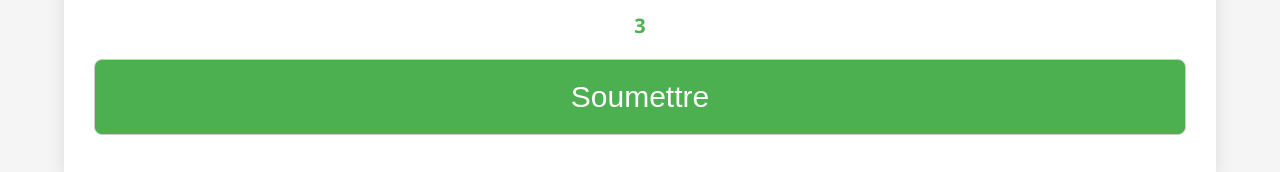
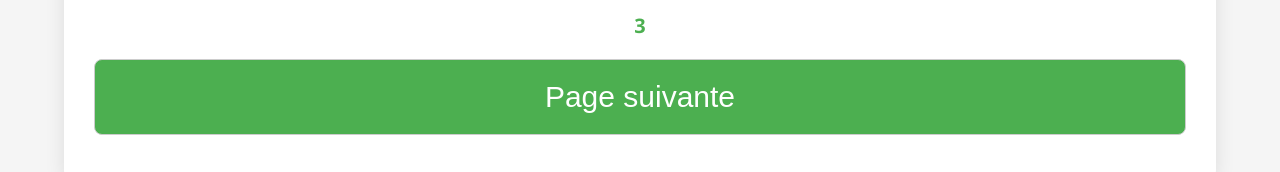
Before and after one commit to EdenAz7/Rapid, a plain HTML site: page index.html in a window 1280 px wide. Shown: the part 1449-1621 px from the top of the page. Drawn offline with Linux system fonts and the light colour scheme.

Commit message:
new link

```diff
--- a/index.html
+++ b/index.html
@@ -63,7 +63,7 @@
         </div>
 
 
-        <input type="submit" value="Soumettre">
+        <input type="submit" value="Page suivante">
     </form>
     <div id="goodModal" class="goodModal">
 
```
